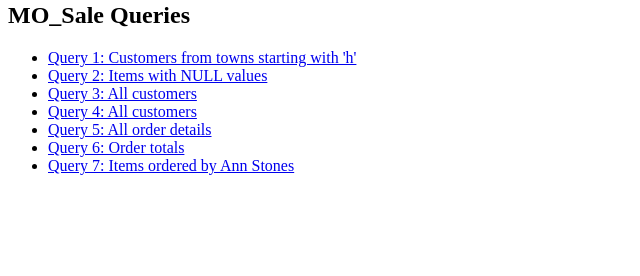
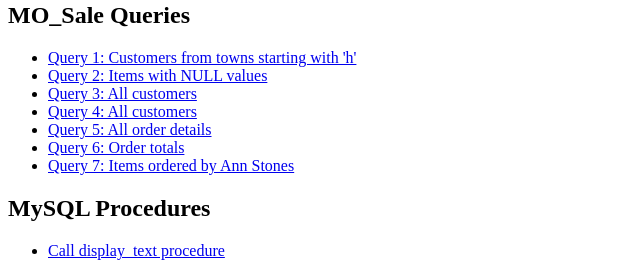
Before and after one commit to Sok205/BookLend, a Django app: page / in a window 1280 px wide. Shown: the part 597-873 px from the top of the page, without its empty margins (0-640 px from the left). Before the commit the page ends 772 px from the top, so only its background shows below. Run offline with Django 5.2, Linux system fonts and the light colour scheme.

Commit message:
feat: add sql procedure functionality

```diff
--- a/catalog/urls.py
+++ b/catalog/urls.py
@@ -31,4 +31,6 @@
     path('query5/', views.query5_order_details, name='query5'),
     path('query6/', views.query6_order_totals, name='query6'),
     path('query7/', views.query7_ann_stones_orders, name='query7'),
+    # MySQL Stored Procedures
+    path('procedure/display/', views.call_display_text, name='call_display_text'),
 ]
--- a/catalog/views.py
+++ b/catalog/views.py
@@ -186,3 +186,27 @@
         'quantity'
     ).order_by('orderinfo__id')
     return render(request, 'catalog/query7.html', {'ann_orders': ann_orders})
+
+def call_display_text(request):
+    """Call MySQL stored procedure display_text with parameter"""
+    from django.db import connection
+
+    result = None
+    text_param = None
+    error = None
+
+    if request.method == 'POST':
+        text_param = request.POST.get('text_param', '')
+
+        try:
+            with connection.cursor() as cursor:
+                cursor.execute("CALL display_text(%s)", [text_param])
+                result = cursor.fetchone()
+        except Exception as e:
+            error = str(e)
+
+    return render(request, 'catalog/display_text_form.html', {
+        'result': result,
+        'text_param': text_param,
+        'error': error
+    })
--- a/templates/catalog/index.html
+++ b/templates/catalog/index.html
@@ -42,5 +42,9 @@
         <li><a href="{% url 'catalog:query6' %}">Query 6: Order totals</a></li>
         <li><a href="{% url 'catalog:query7' %}">Query 7: Items ordered by Ann Stones</a></li>
     </ul>
+    <h2>MySQL Procedures</h2>
+    <ul>
+        <li><a href="{% url 'catalog:call_display_text' %}">Call display_text procedure</a></li>
+    </ul>
 </body>
 </html>
```
Also changed, not shown: templates/catalog/display_text_form.html (added, +37 -0 lines).
